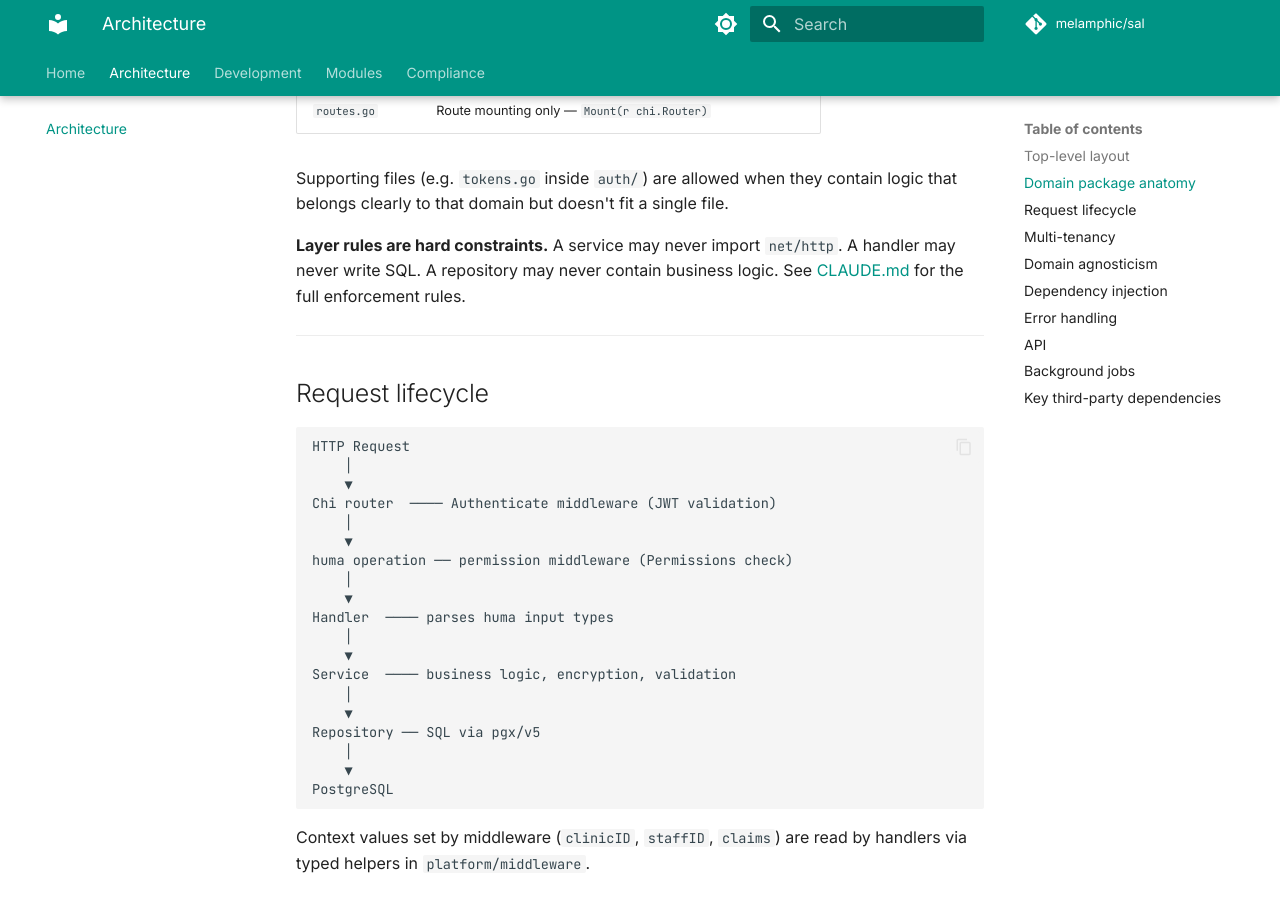
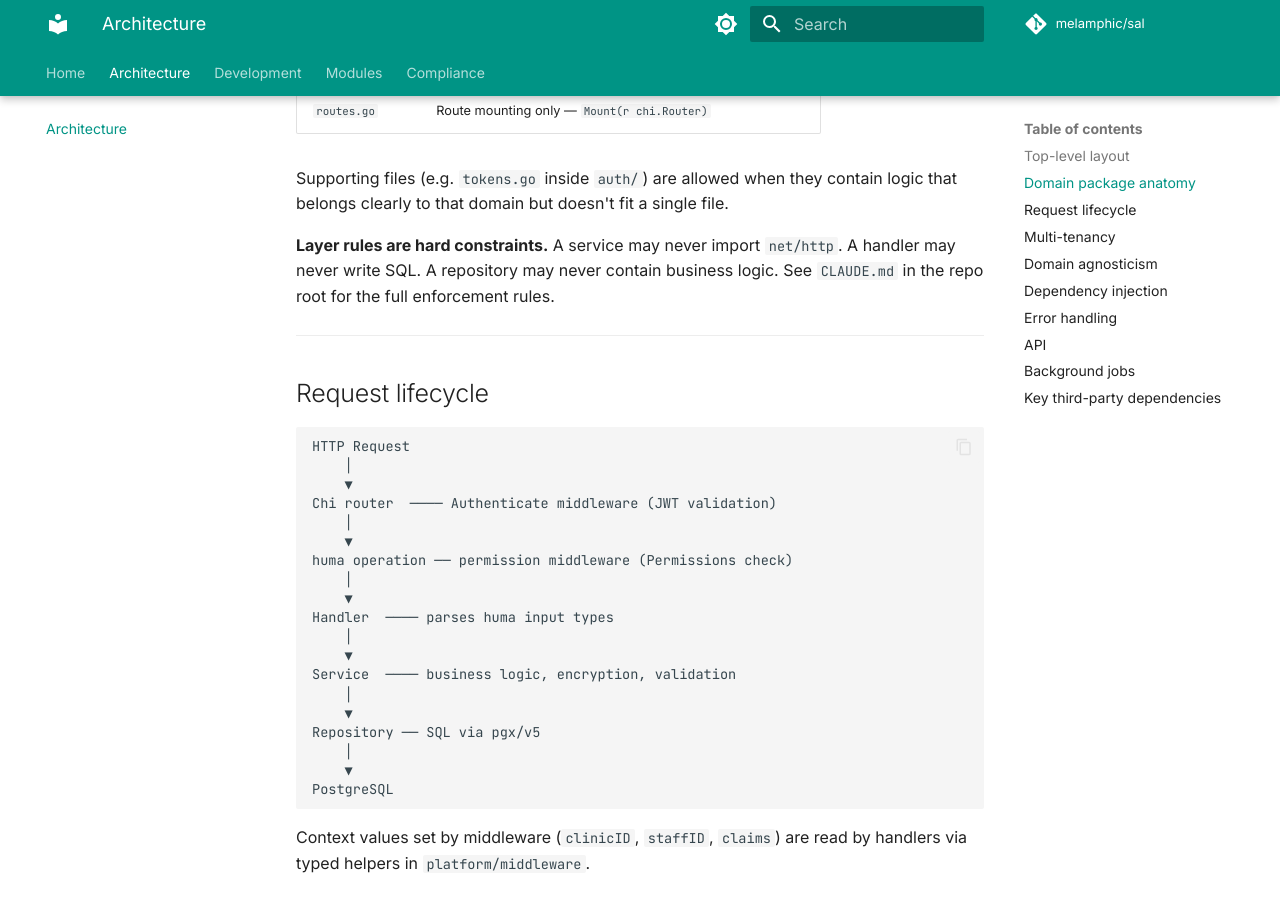
Before and after one commit to melamphic/sal, an MkDocs documentation site: the page built from docs/architecture.md, in a window 1280 px wide and 900 px high, scrolled down 1070 px. Built offline with MkDocs 1.6.1 and Material for MkDocs 9.7.7, drawn with Linux system fonts in a browser that asks for light colours; comment, search, counter and statistics services are not loaded.

Commit message:
fix(tooling): make docs work without PATH setup
- Resolve homebrew python3.13 explicitly so mkdocs works regardless
  of shell PATH in make's environment
- Auto-install mkdocs-material if not present on first run
- Fix broken CLAUDE.md link in docs/architecture.md

```diff
--- a/docs/architecture.md
+++ b/docs/architecture.md
@@ -41,7 +41,7 @@
 
 Supporting files (e.g. `tokens.go` inside `auth/`) are allowed when they contain logic that belongs clearly to that domain but doesn't fit a single file.
 
-**Layer rules are hard constraints.** A service may never import `net/http`. A handler may never write SQL. A repository may never contain business logic. See [CLAUDE.md](../CLAUDE.md) for the full enforcement rules.
+**Layer rules are hard constraints.** A service may never import `net/http`. A handler may never write SQL. A repository may never contain business logic. See `CLAUDE.md` in the repo root for the full enforcement rules.
 
 ---
 
```
Also changed, not shown: 1 other file.
